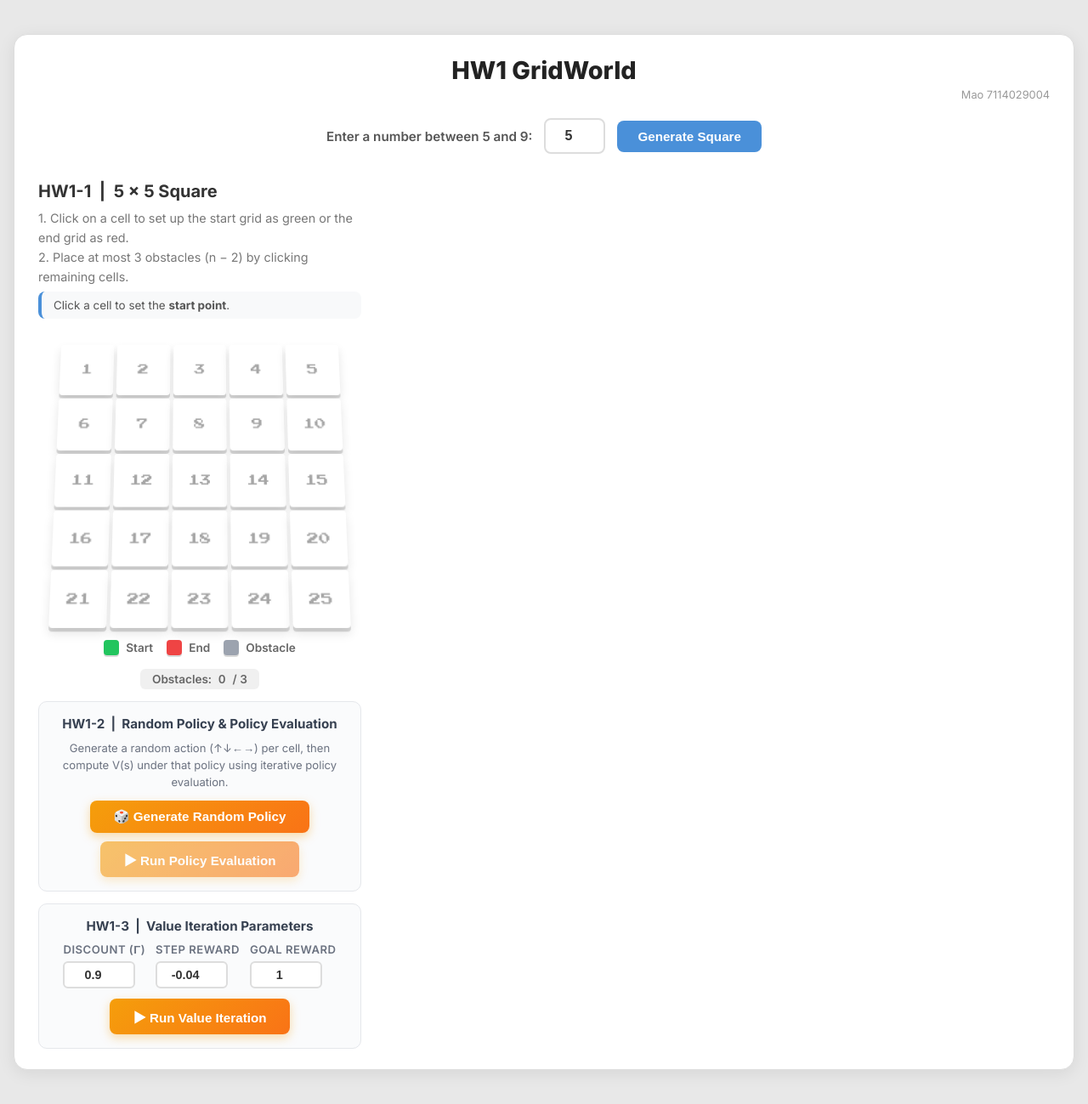
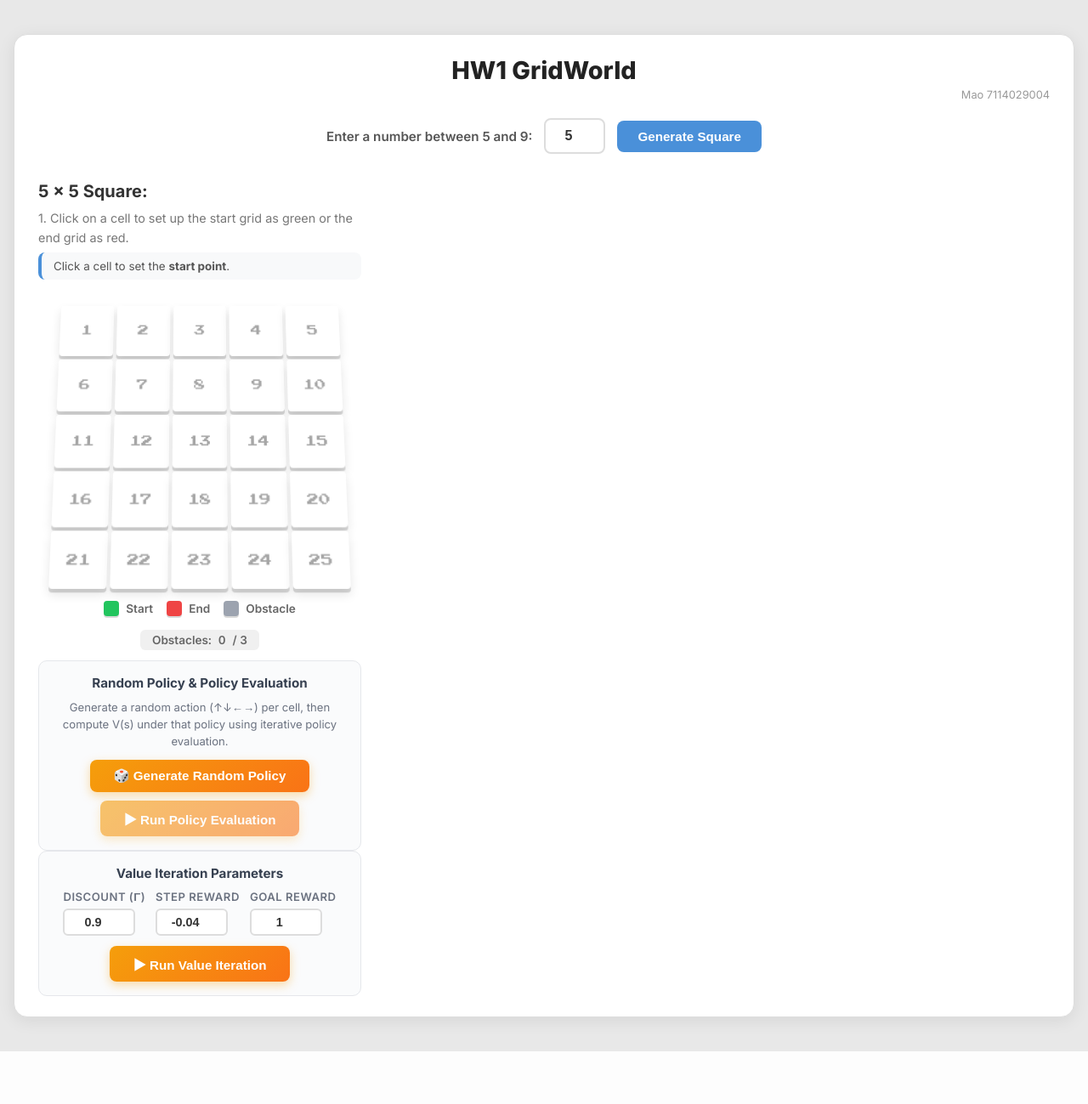
Before and after one commit to oomao/Hw1_GridWorld, a Flask app: page / in a window 1280 px wide. Shown: the whole page at 85% size. After the commit the page ends 1237 px from the top, so only its background shows below. Run offline with Flask 3, Linux system fonts and the light colour scheme.

Commit message:
Keep original HW1-1/HW1-3 layout; only insert HW1-2 panel
Restore the original h2 grid title, instruction text, "Value Iteration
Parameters" heading, and the value/policy matrix headings. The HW1-2
random policy + policy evaluation block is now an additive insert above
the value iteration parameters (left panel) and an additive result panel
above the iteration result (right panel).

```diff
--- a/docs/script.js
+++ b/docs/script.js
@@ -27,7 +27,7 @@ document.addEventListener("DOMContentLoaded", function () {
             n = val;
             maxObstacles = n - 2;
 
-            gridTitle.textContent = `HW1-1 | ${n} x ${n} Square`;
+            gridTitle.textContent = `${n} x ${n} Square:`;
             maxObstaclesEl.textContent = maxObstacles;
 
             grid.style.gridTemplateColumns = `repeat(${n}, 1fr)`;
--- a/static/style.css
+++ b/static/style.css
@@ -319,10 +319,6 @@ h3 {
     border: 1px solid #e5e7eb;
 }
 
-.hw-section {
-    margin-top: 14px;
-}
-
 .hw-hint {
     font-size: 0.82rem;
     color: #6b7280;
@@ -345,30 +341,9 @@ h3 {
     box-shadow: 0 6px 18px rgba(99, 102, 241, 0.45);
 }
 
-.result-block {
-    background: #fafbfc;
-    border: 1px solid #e5e7eb;
-    border-radius: 12px;
-    padding: 16px;
+#random-section {
     margin-bottom: 18px;
     animation: fadeIn 0.4s ease;
-}
-
-.result-block h3 {
-    text-align: center;
-    margin-bottom: 14px;
-    font-size: 1rem;
-    color: #1f2937;
-    padding-bottom: 8px;
-    border-bottom: 1px solid #e5e7eb;
-}
-
-.matrix-block h4 {
-    text-align: center;
-    font-size: 0.9rem;
-    color: #4b5563;
-    margin-bottom: 8px;
-    font-weight: 700;
 }
 
 .placeholder {
--- a/templates/grid.html
+++ b/templates/grid.html
@@ -28,10 +28,9 @@
             <!-- Left Side: Setup & Grid -->
             <div class="left-panel">
                 <div class="grid-section">
-                    <h2>HW1-1 &nbsp;|&nbsp; {{ n }} x {{ n }} Square</h2>
+                    <h2>{{ n }} x {{ n }} Square:</h2>
                     <p class="instruction">
-                        1. Click on a cell to set up the start grid as green or the end grid as red.<br>
-                        2. Place at most {{ max_obstacles }} obstacles (n − 2) by clicking remaining cells.
+                        1. Click on a cell to set up the start grid as green or the end grid as red.
                     </p>
                     <p class="status-bar" id="status-bar">
                         Click a cell to set the <strong>start point</strong>.
@@ -66,9 +65,9 @@
                         </div>
                     </div>
 
-                    <!-- ===== HW1-2: Random Policy + Policy Evaluation ===== -->
-                    <div class="params-section hw-section">
-                        <h3>HW1-2 &nbsp;|&nbsp; Random Policy &amp; Policy Evaluation</h3>
+                    <!-- HW1-2: Random Policy + Policy Evaluation -->
+                    <div class="params-section">
+                        <h3>Random Policy &amp; Policy Evaluation</h3>
                         <p class="hw-hint">
                             Generate a random action (↑↓←→) per cell, then compute V(s) under that policy
                             using iterative policy evaluation.
@@ -83,9 +82,9 @@
                         </div>
                     </div>
 
-                    <!-- ===== HW1-3: Value Iteration Parameters ===== -->
-                    <div class="params-section hw-section">
-                        <h3>HW1-3 &nbsp;|&nbsp; Value Iteration Parameters</h3>
+                    <!-- Parameters & Run -->
+                    <div class="params-section">
+                        <h3>Value Iteration Parameters</h3>
                         <div class="params-row">
                             <div class="param-group">
                                 <label for="gamma-input">Discount (γ)</label>
@@ -112,24 +111,22 @@
             <!-- Right Side: Interaction Results -->
             <div class="right-panel">
                 <!-- HW1-2 result panel -->
-                <div class="result-block" id="random-section" style="display:none;">
-                    <h3>HW1-2 · Random Policy &amp; V<sup>π</sup>(s)</h3>
+                <div id="random-section" style="display:none;">
                     <div class="matrix-container">
                         <div class="matrix-block">
-                            <h4>Random Policy π</h4>
+                            <h3>Random Policy π</h3>
                             <div id="random-policy-matrix"></div>
                         </div>
                         <div class="matrix-block">
-                            <h4>V<sup>π</sup>(s) — Policy Evaluation</h4>
+                            <h3>V<sup>π</sup>(s) — Policy Evaluation</h3>
                             <div id="random-value-matrix"></div>
                             <p class="pe-status" id="pe-status"></p>
                         </div>
                     </div>
                 </div>
 
-                <!-- HW1-3 result panel -->
-                <div class="result-block" id="iteration-section" style="display:none;">
-                    <h3>HW1-3 · Value Iteration → Optimal π* &amp; V*(s)</h3>
+                <!-- HW1-3 Value Iteration result panel -->
+                <div id="iteration-section" style="display:none;">
                     <div class="iteration-controls">
                         <label for="iter-slider">Iteration:</label>
                         <input type="range" id="iter-slider" min="0" max="0" value="0">
@@ -139,18 +136,18 @@
 
                     <div class="matrix-container">
                         <div class="matrix-block">
-                            <h4>V*(s) Matrix</h4>
+                            <h3>Value Matrix</h3>
                             <div id="value-matrix"></div>
                         </div>
                         <div class="matrix-block">
-                            <h4>Optimal Policy π*</h4>
+                            <h3>Policy Matrix</h3>
                             <div id="policy-matrix"></div>
                         </div>
                     </div>
 
                     <!-- Optimal Path -->
                     <div class="path-section" id="path-section" style="display:none;">
-                        <h4>🏆 Optimal Path</h4>
+                        <h3>🏆 Optimal Path</h3>
                         <div class="path-display" id="path-display"></div>
                         <p class="path-info" id="path-info"></p>
                     </div>
```
Also changed, not shown: docs/index.html (+16 -19 lines), docs/style.css (+1 -26 lines).
